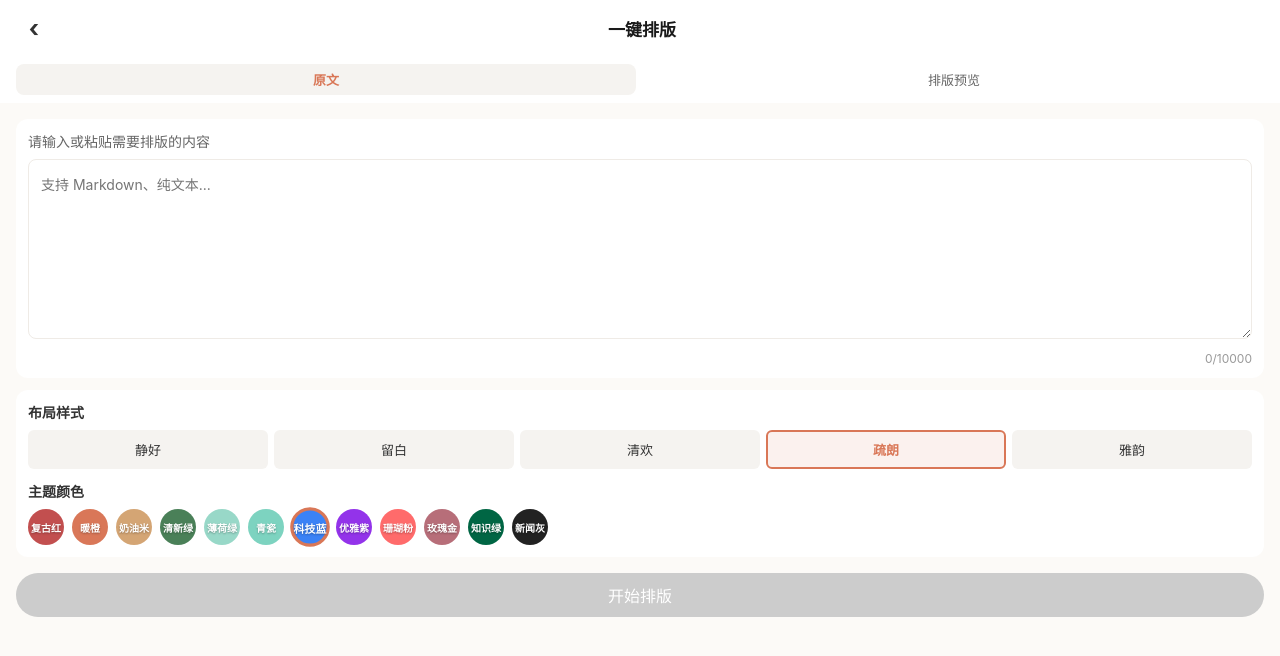
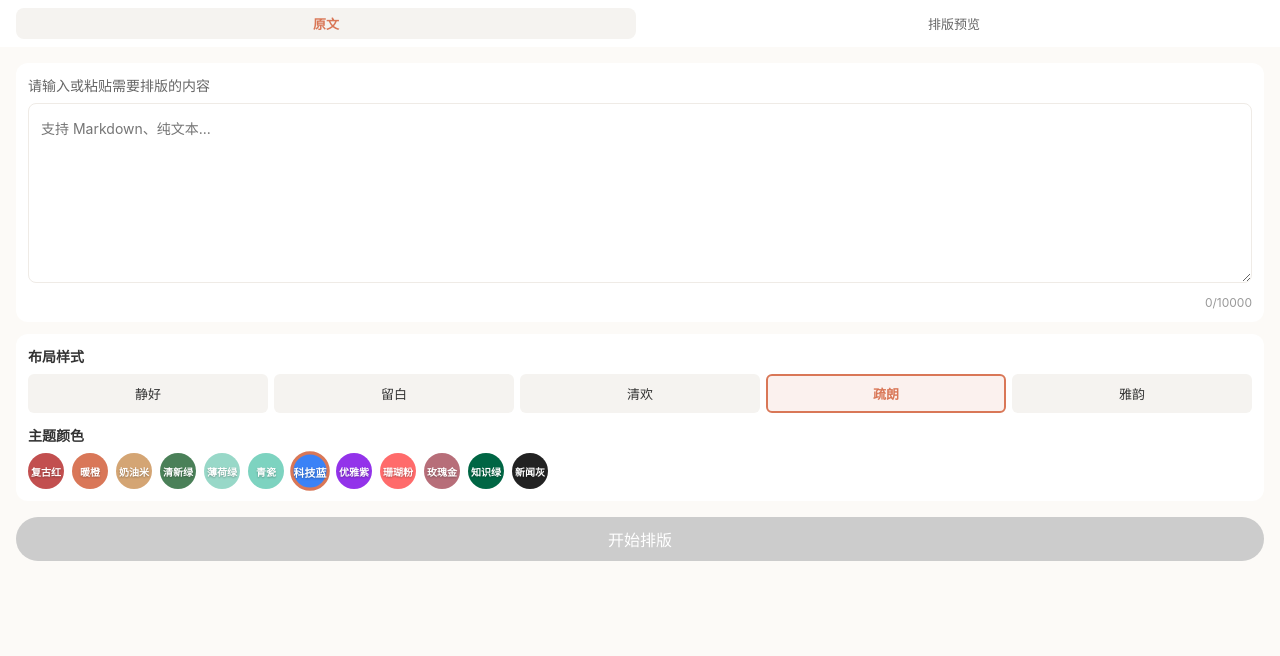
Before and after one commit to feiniaojin/clipboard-page, a website built with Vite: page index.html in a window 1280 px wide. Built offline with nearby package versions, Linux system fonts and the light colour scheme.

Commit message:
fix: 移除 H5 页面内导航栏，返回按钮由小程序 cover-view 提供

```diff
--- a/src/main.js
+++ b/src/main.js
@@ -17,10 +17,6 @@ const app = document.getElementById('app')
 // === 渲染 ===
 function render() {
   app.innerHTML = `
-    <div class="nav-bar">
-      <div class="nav-back" id="navBackBtn">&#8249;</div>
-      <div class="nav-title">一键排版</div>
-    </div>
     <div class="tabs">
       <div class="tab-item ${currentTab === 'input' ? 'active' : ''}" data-tab="input">原文</div>
       <div class="tab-item ${currentTab === 'preview' ? 'active' : ''}" data-tab="preview">排版预览</div>
@@ -100,12 +96,6 @@ function bindEvents() {
       render()
     })
   })
-
-  // 导航栏返回
-  const navBack = document.getElementById('navBackBtn')
-  if (navBack) {
-    navBack.addEventListener('click', () => goBackToMiniProgram())
-  }
 
   // 输入框 — 只更新局部，不重新渲染整个页面避免失焦
   const textarea = document.getElementById('markdownInput')
--- a/src/style.css
+++ b/src/style.css
@@ -6,38 +6,6 @@ body {
   color: #333333;
   min-height: 100vh;
   -webkit-font-smoothing: antialiased;
-}
-
-/* === 导航栏 === */
-.nav-bar {
-  display: flex;
-  align-items: center;
-  background-color: #FFFFFF;
-  padding: 10px 16px;
-  position: sticky;
-  top: 0;
-  z-index: 11;
-}
-.nav-back {
-  width: 36px;
-  height: 36px;
-  display: flex;
-  align-items: center;
-  justify-content: center;
-  font-size: 24px;
-  color: #333333;
-  cursor: pointer;
-  border-radius: 8px;
-  font-weight: bold;
-}
-.nav-back:active { background-color: #F5F3F0; }
-.nav-title {
-  flex: 1;
-  text-align: center;
-  font-size: 17px;
-  font-weight: 600;
-  color: #1A1A1A;
-  margin-right: 32px;
 }
 
 /* === Tab 栏 === */
```
Also changed, not shown: dist/assets/index-B_MvpkMS.css (deleted), dist/assets/index-D2iquUSl.js (deleted), dist/assets/index-DV72QLbm.css (added), dist/assets/index-T1CC6A0L.js (added), dist/index.html.
